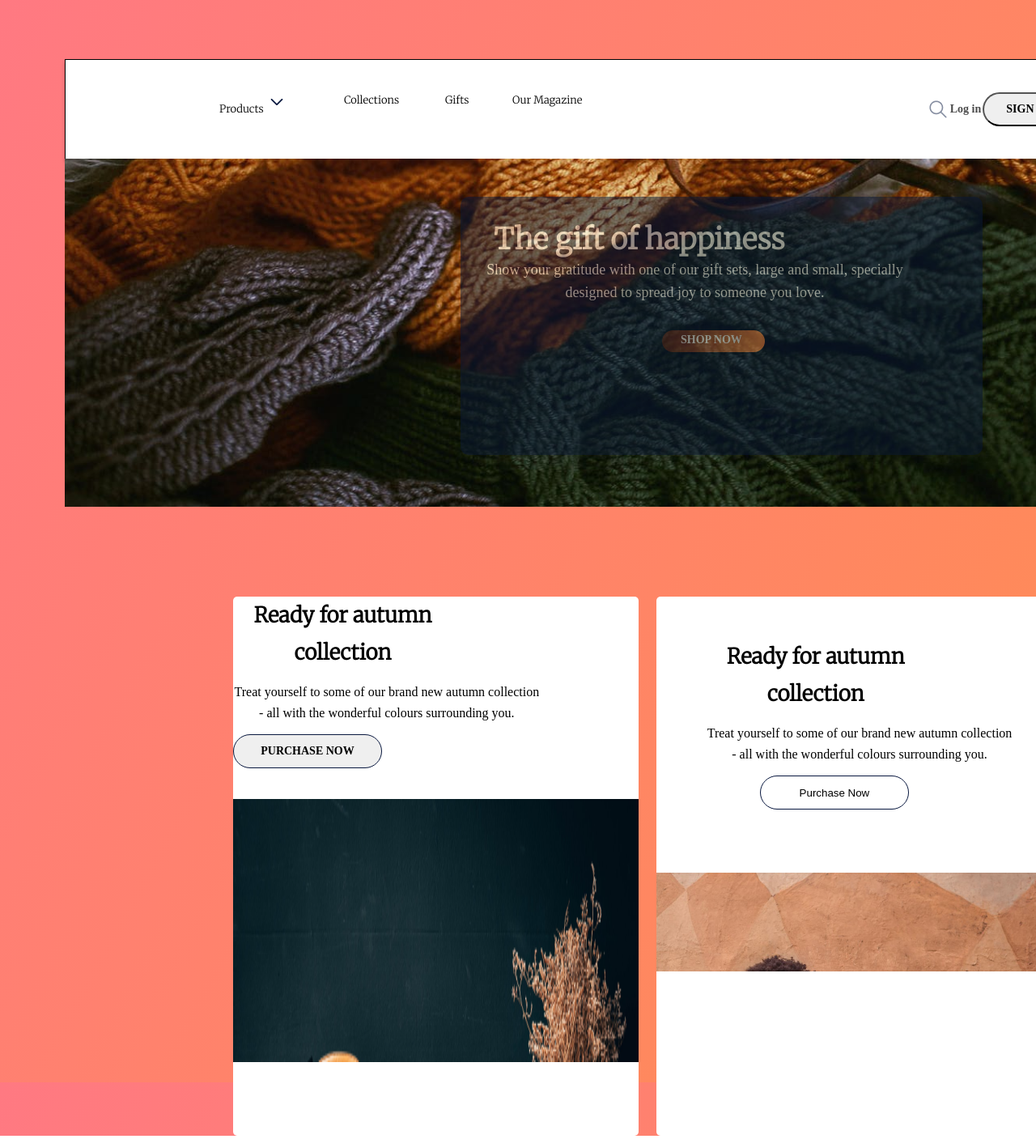
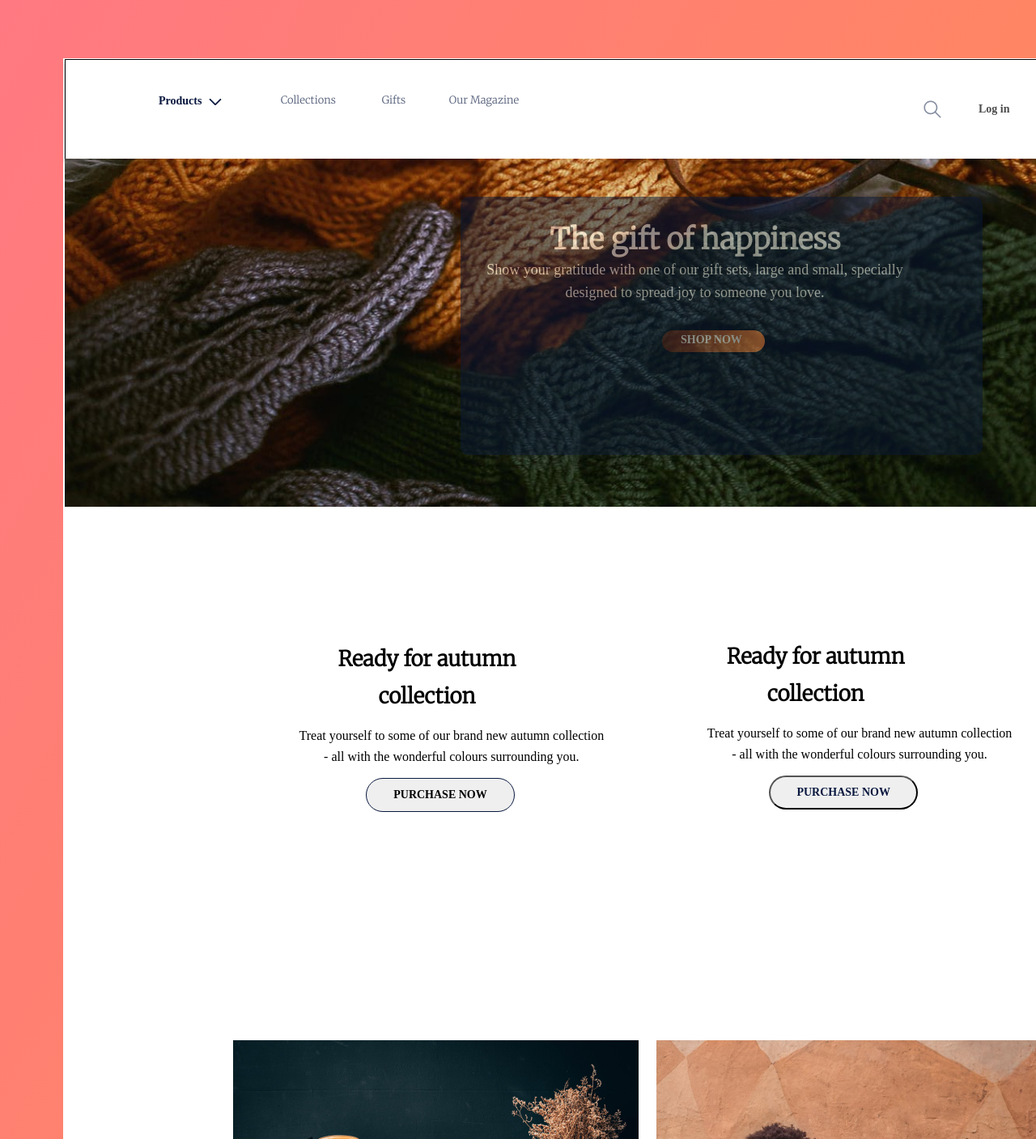
Before and after one commit to Oluwaphemmy/hapiness, a plain HTML site: page index.html in a window 1280 px wide. Shown: the top 1407 px of the page at 81% size. Drawn offline with Linux system fonts and the light colour scheme.

Commit message:
new commit

```diff
--- a/index.html
+++ b/index.html
@@ -11,10 +11,9 @@
     <div class="container">
       <div class="nav-container">
         <div class="nav">
-          <div class="pro">
-            <p class="product">
-              Products <img src="/images/chevron-down.png" alt="" />
-            </p>
+          <div class="product">
+            <p>Products</p>
+            <img src="/images/chevron-down.png" alt="" />
           </div>
 
           <p class="collect">Collections</p>
@@ -24,7 +23,10 @@
         <div class="nav-bottom">
           <img class="search" src="/images/search.png" alt="" />
           <p class="login">Log in</p>
-          <button class="butt">SIGN UP</button>
+
+          <div class="sign">
+            <a class="butt" href="">SIGN UP</a>
+          </div>
         </div>
       </div>
 
@@ -55,7 +57,7 @@
           </p>
           <button>Purchase Now</button>
         </div>
-        <img src="/images/rectangle 2 (2).png" alt="" />
+        <div class="rectangle2"></div>
       </section>
 
       <section class="box2">
--- a/style.css
+++ b/style.css
@@ -19,11 +19,14 @@ body {
 }
 
 .container {
-  height: 1331px;
+  height: 1335px;
   width: 1440px;
   left: 80px;
   top: 72px;
-  border-radius: [object Object]px;
+  border-radius: 0px;
+  background: white;
+  margin-left: 78px;
+  margin-top: 72px;
 }
 
 /*Nav container*/
@@ -61,10 +64,26 @@ body {
 
 .product {
   height: 44px;
-  width: 143px;
-  left: 1px;
+  width: 144px;
+  left: 0px;
   top: 0px;
-  border-radius: [object Object]px;
+  border-radius: 0px;
+  display: flex;
+}
+
+.product p {
+  height: 24px;
+  width: 60px;
+  left: 27px;
+  top: 10px;
+  border-radius: nullpx;
+  font-family: Mulish;
+  font-size: 14px;
+  font-weight: 700;
+  line-height: 24px;
+  letter-spacing: 0em;
+  text-align: center;
+  color: #09183f;
 }
 
 .pro {
@@ -92,6 +111,8 @@ body {
   left: 0px;
   top: 0px;
   border-radius: 50px;
+  color: #09183f;
+  opacity: 0.7;
 }
 
 .gift {
@@ -100,6 +121,8 @@ body {
   left: 0px;
   top: 0px;
   border-radius: 50px;
+  color: #09183f;
+  opacity: 0.7;
 }
 
 .mag {
@@ -108,6 +131,8 @@ body {
   left: 0px;
   top: 0px;
   border-radius: 50px;
+  color: #09183f;
+  opacity: 0.7;
 }
 
 .search {
@@ -117,6 +142,22 @@ body {
   top: 121px;
   border-radius: 0px;
   opacity: 0.7;
+}
+
+.sign {
+  height: 42px;
+  width: 115px;
+  left: 1380px;
+  top: 113px;
+  border-radius: 0px;
+  height: 39px;
+  width: 108px;
+  left: -4px;
+  top: 0px;
+  border-radius: 50px;
+  background: linear-gradient(90.09deg, #ff748d 0%, #ff8e4f 100%);
+  margin-left: 30px;
+  padding: 12px;
 }
 
 .login {
@@ -132,6 +173,7 @@ body {
   letter-spacing: 0em;
   text-align: center;
   opacity: 0.7;
+  margin-left: 22px;
 
   color: black;
 }
@@ -140,6 +182,8 @@ body {
   display: flex;
   text-align: center;
   align-items: center;
+  margin-left: 228px;
+  gap: 20px;
 }
 
 .butt {
@@ -156,7 +200,10 @@ body {
   line-height: 24px;
   letter-spacing: 0em;
   text-align: center;
+  color: #ffffff;
 }
+
+/*hero*/
 .hero {
   background-image: url(/images/Group\ 24.png);
   height: 430px;
@@ -194,6 +241,7 @@ body {
   letter-spacing: 0em;
   text-align: center;
   color: #ffffff;
+  margin-left: 69px;
 }
 
 .hero p {
@@ -243,7 +291,7 @@ a {
 /*box 1*/
 
 .box1 {
-  height: 666px;
+  height: 462px;
   width: 501px;
   left: 288px;
   top: 737px;
@@ -265,15 +313,19 @@ a {
 .box1 h4 {
   height: 92px;
   width: 271.0673828125px;
-  left: 110.747314453125px;
-  top: 51px;
-  border-radius: nullpx;
+
+  top: 71px;
   font-family: Merriweather;
   font-size: 26px;
   font-weight: 700;
   line-height: 46px;
   letter-spacing: 0em;
   text-align: center;
+  bottom: 78.53%;
+  right: 22.11%;
+  left: 22.11%;
+  margin-left: 104px;
+  margin-top: 54px;
 }
 
 .box1 p {
@@ -290,6 +342,7 @@ a {
   text-align: center;
   display: flex;
   align-items: center;
+  margin-left: 80px;
 }
 
 .box1 button {
@@ -306,6 +359,7 @@ a {
   line-height: 24px;
   letter-spacing: 0em;
   text-align: center;
+  margin-left: 164px;
 }
 
 .box1 img {
@@ -317,7 +371,7 @@ a {
 }
 
 .box2 {
-  height: 666px;
+  height: 460px;
   width: 501px;
   left: 811px;
   top: 737px;
@@ -368,16 +422,20 @@ a {
 }
 
 .box2 button {
+  width: 184px;
+  left: 31.684158325195312px;
+  top: 9px;
+  font-family: Mulish;
+  font-size: 14px;
+  font-weight: 700;
+  line-height: 24px;
+  letter-spacing: 0em;
+  text-align: center;
+  color: #09183f;
+  border-radius: 50px;
   height: 42px;
-  width: 183.5242156982422px;
-  left: 153.99151611328125px;
-  top: 259px;
-  border-radius: 50px;
-  bottom: 54.8%;
-  border: 1px solid #09183f;
-  background: #ffffff;
-  right: -0.48px;
-  margin-left: 67px;
+  margin-left: 78px;
+  text-transform: uppercase;
 }
 
 .background {
@@ -391,4 +449,16 @@ a {
   position: absolute;
   border-radius: 0px 0px 5px 5px;
   background-repeat: no-repeat;
+  margin-top: 312px;
 }
+
+.rectangle2 {
+  background: url(/images/img.png);
+  background-repeat: no-repeat;
+  height: 325px;
+  width: 501px;
+  left: 0px;
+  top: 548px;
+  border-radius: [object Object]px;
+  position: absolute;
+}
```
Also changed, not shown: images/img.png (renamed from images/rectangle 2 (2).png).
